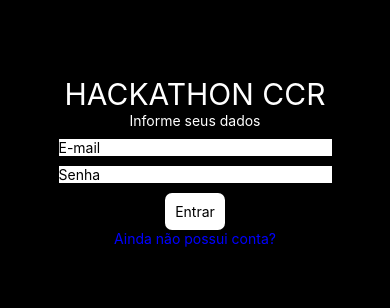
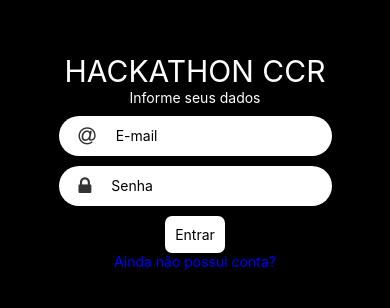
Before and after one commit to rafael-olivi/hackathon-ccr, a React Native app: screen / in a window 390 px wide. Shown: the part 266-574 px from the top of the page. Built offline with nearby package versions, Linux system fonts and the light colour scheme.

Commit message:
Criação do componente AuthInput

```diff
--- /dev/null
+++ b/src/components/AuthInput.js
@@ -0,0 +1,31 @@
+import React from 'react'
+import { View, TextInput, StyleSheet } from 'react-native'
+import Icon from 'react-native-vector-icons/FontAwesome'
+
+export default props => {
+    return (
+        <View style={[styles.container, props.style]}>
+            <Icon name={props.icon} size={20} style={styles.icon} />
+            <TextInput {...props} style={styles.input} />
+        </View>
+    )
+}
+
+const styles = StyleSheet.create({
+    container: {
+        width: '100%',
+        height: 40,
+        backgroundColor: '#EEE',
+        borderRadius: 20,
+        flexDirection: 'row',
+        alignItems: 'center'
+    },
+    icon: {
+        color: '#333',
+        marginLeft: 20
+    },
+    input: {
+        marginLeft: 20,
+        width: '70%'
+    }
+})
--- a/src/screens/Auth.js
+++ b/src/screens/Auth.js
@@ -1,5 +1,6 @@
 import React, { Component } from 'react'
 import { StyleSheet, Text, TextInput, TouchableOpacity, View } from 'react-native'
+import AuthInput from '../components/AuthInput'
 
 const initialState = {
     name: '',
@@ -26,15 +27,15 @@
                 </Text>
 
                 {this.state.stageNew &&
-                    <TextInput style={styles.input} placeholder='Nome'
+                    <AuthInput icon='user' style={styles.input} placeholder='Nome'
                         value={this.state.name} onChangeText={name => this.setState({ name })}/>
                 }
-                <TextInput style={styles.input} placeholder='E-mail'
+                <AuthInput icon='at' style={styles.input} placeholder='E-mail'
                     value={this.state.email} onChangeText={email => this.setState({ email })}/>
-                <TextInput style={styles.input} placeholder='Senha'
+                <AuthInput icon='lock' style={styles.input} placeholder='Senha'
                     value={this.state.password} onChangeText={password => this.setState({ password })}/>
                 {this.state.stageNew &&
-                    <TextInput style={styles.input} placeholder='Confirma password'
+                    <AuthInput icon='asterisk' style={styles.input} placeholder='Confirma Senha'
                         value={this.state.confirmPassword} onChangeText={confirmPassword => this.setState({ confirmPassword })}/>
                 }
 
```
